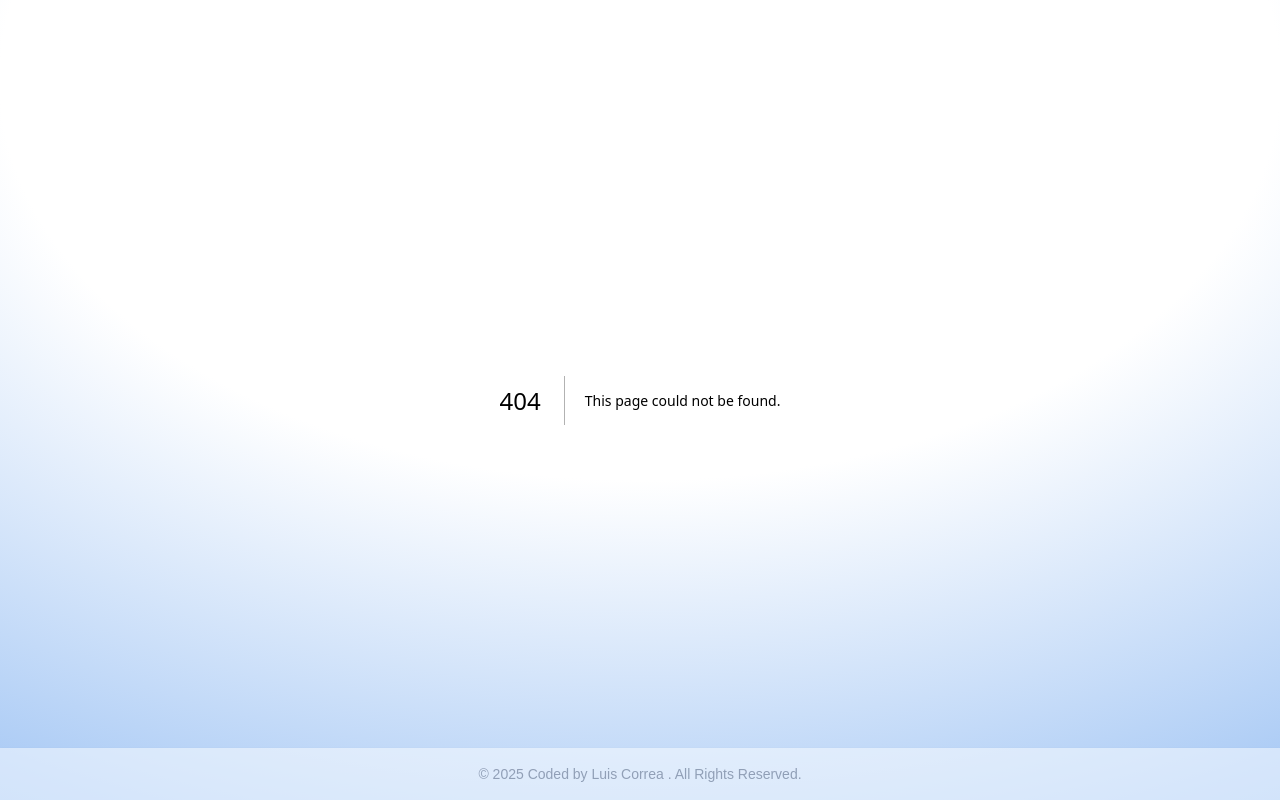
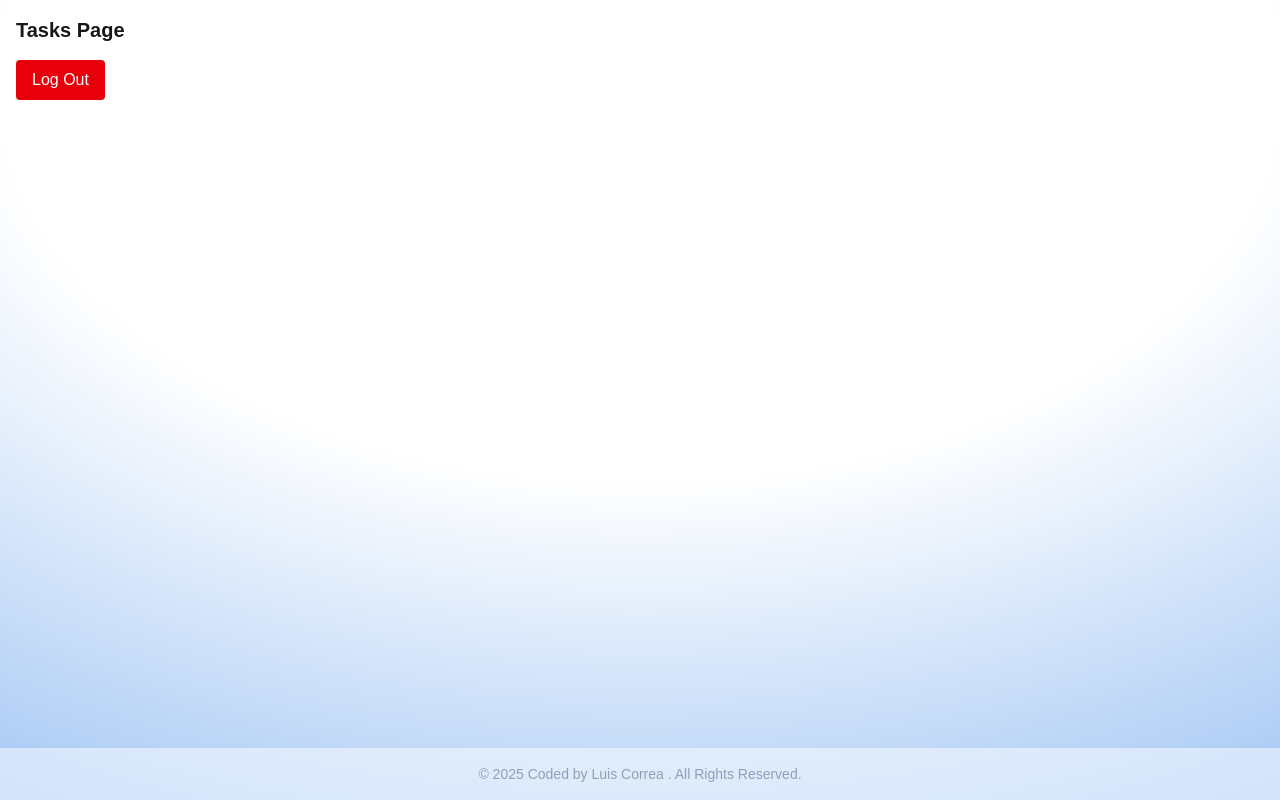
Before and after one commit to LuisCorreaDv/task-flow, a Next.js app: page /tasks in a window 1280 px wide. Before the commit this address had no page. Built offline with nearby package versions, Linux system fonts and the light colour scheme.

Commit message:
Implementing  login logic with Redux and redirecting to tasks page

```diff
--- /dev/null
+++ b/src/app/tasks/page.tsx
@@ -0,0 +1,27 @@
+'use client';
+
+import { useDispatch } from 'react-redux';
+import { useRouter } from 'next/navigation';
+import { logout } from '@/redux/features/authSlice';
+
+export default function TasksPage() {
+  const dispatch = useDispatch();
+  const router = useRouter();
+
+  const handleLogout = () => {
+    dispatch(logout());
+    router.push('/');
+  };
+
+  return (
+    <div className="p-4">
+      <h1 className="text-xl font-semibold mb-4">Tasks Page</h1>
+      <button
+        onClick={handleLogout}
+        className="bg-red-600 text-white px-4 py-2 rounded"
+      >
+        Log Out
+      </button>
+    </div>
+  );
+}
--- a/src/components/MainForm.tsx
+++ b/src/components/MainForm.tsx
@@ -2,8 +2,25 @@
 import React from "react";
 import { Formik, Form, Field, ErrorMessage } from "formik";
 import { loginSchema } from "@/utils/validations";
+import { useAppDispatch, useAppSelector } from "@/redux/hooks";
+import { loginUser } from "@/redux/features/authSlice";
+import { useRouter } from "next/navigation";
+import { useEffect } from "react";
 
 function MainForm() {
+
+  // Custom hooks to access Redux store and dispatch actions
+  const dispatch = useAppDispatch();
+  const router = useRouter();
+  const { token, loading, error} = useAppSelector((state) => state.auth);
+
+  useEffect(() => {
+    // Redirect to tasks route if token is present
+    if (token) {
+      router.push("/tasks");
+    }
+  }, [token, router]);
+
   return (
     // Formik component to handle form state and validation
     // Formik takes initial values, validation schema, and onSubmit function as props
@@ -11,9 +28,9 @@ function MainForm() {
       initialValues={{ email: "", password: "" }}
       //Schema for form validation
       validationSchema={loginSchema}
-      onSubmit={(values, { resetForm }) => {
-        console.log("Form submitted:", values);
-        resetForm(); // Reset the form after submission
+      onSubmit={(values) => {
+        // Dispatch login action with form values
+        dispatch(loginUser(values));
       }}
     >
       {({ errors, touched }) => (
@@ -68,12 +85,13 @@ function MainForm() {
               className="text-red-500 text-xs mt-1"
             />
           </div>
-
+          {error && <div className="text-sm text-red-500">{error}</div>}
           <button
             type="submit"
             className="text-white bg-sky-700 hover:bg-blue-800 focus:ring-4 focus:outline-none focus:ring-blue-300 font-medium rounded-lg text-sm w-full px-5 py-2.5 text-center dark:bg-blue-600 dark:hover:bg-blue-700 dark:focus:ring-blue-800"
+            disabled={loading}
           >
-            Submit
+            {loading ? 'Checking credentials...' : 'Login'}
           </button>
         </Form>
       )}
```
